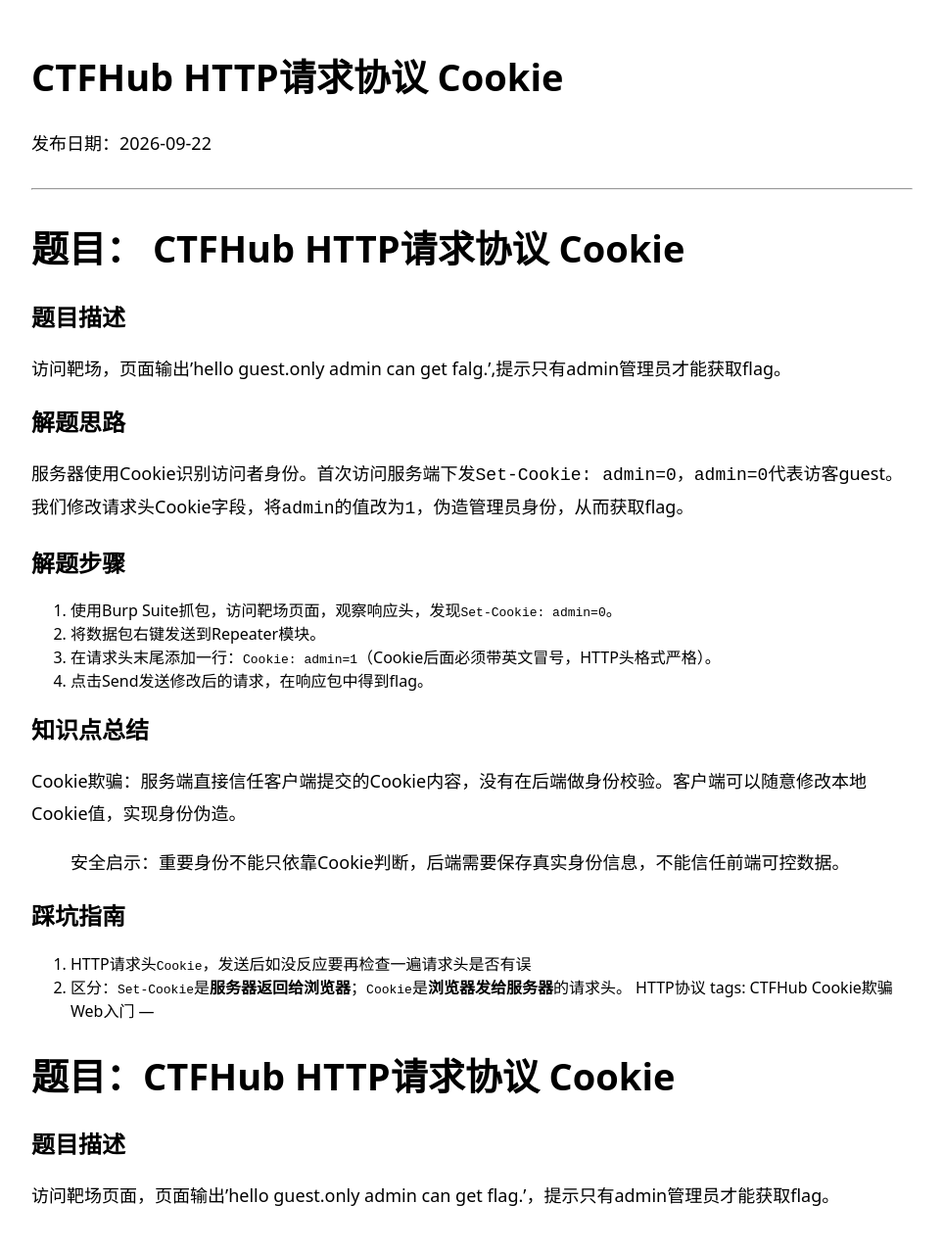
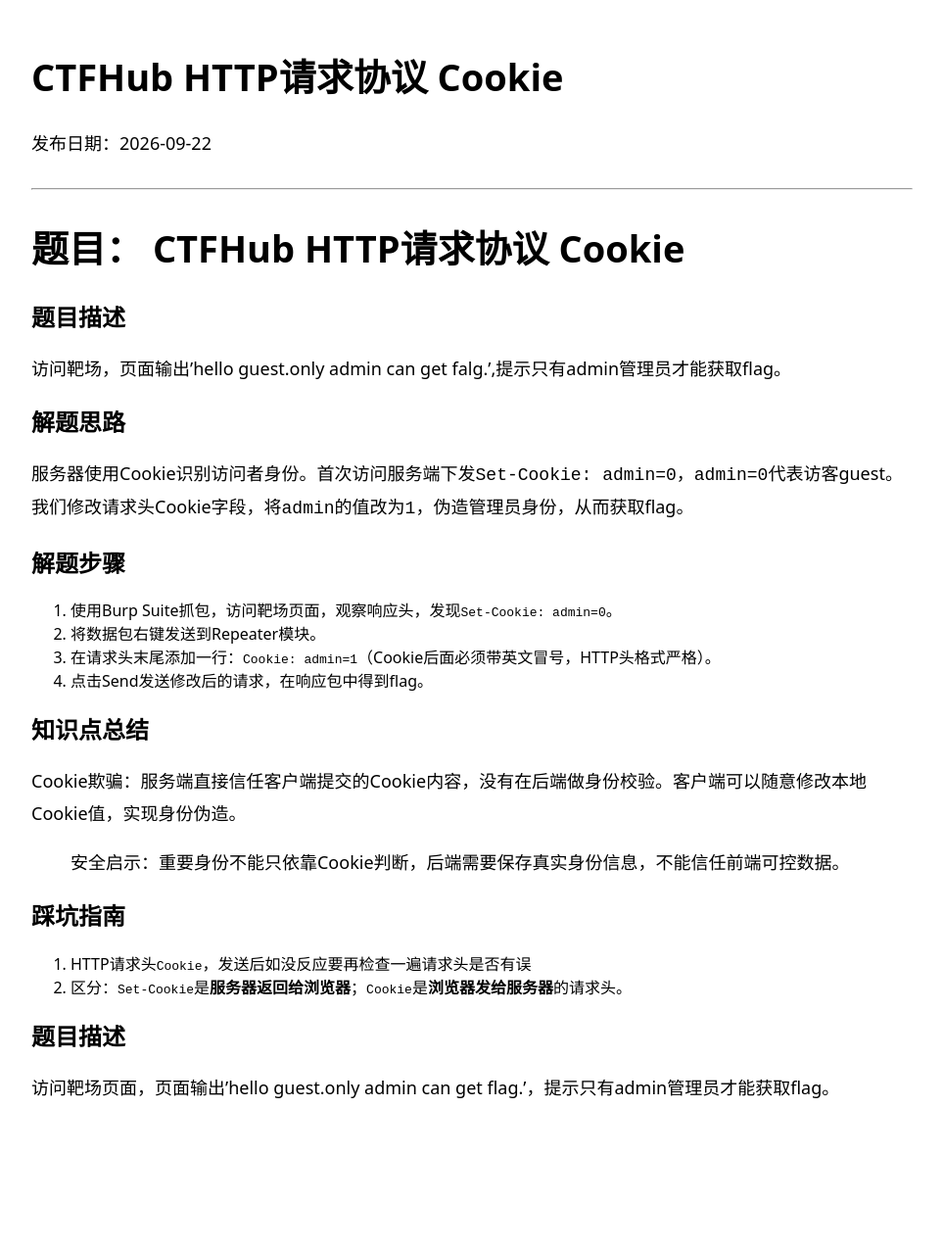
Before and after one commit to gysbfff/gysbfff.github.io, a Jekyll site: the page built from _posts/2026-09-22-ctfhub-cookie.md, in a window 1280 px wide. Shown: the whole page at 98% size, without its empty margins (158-1121 px from the left). Built offline with Jekyll 4.4.1, drawn with Linux system fonts in a browser that asks for light colours; our own code applies the rules of GitHub Pages for plain Markdown files; after the commit the page ends 1168 px from its top, so only the background shows below that.

Commit message:
Update 2026-09-22-ctfhub-cookie.md

```diff
--- a/_posts/2026-09-22-ctfhub-cookie.md
+++ b/_posts/2026-09-22-ctfhub-cookie.md
@@ -24,11 +24,7 @@
 
 ## 踩坑指南
 1. HTTP请求头`Cookie`，发送后如没反应要再检查一遍请求头是否有误
-2. 区分：`Set-Cookie`是**服务器返回给浏览器**；`Cookie`是**浏览器发给服务器**的请求头。 HTTP协议
-tags: CTFHub Cookie欺骗 Web入门
----
-
-# 题目：CTFHub HTTP请求协议 Cookie
+2. 区分：`Set-Cookie`是**服务器返回给浏览器**；`Cookie`是**浏览器发给服务器**的请求头。
 
 ## 题目描述
 访问靶场页面，页面输出'hello guest.only admin can get flag.'，提示只有admin管理员才能获取flag。
```
